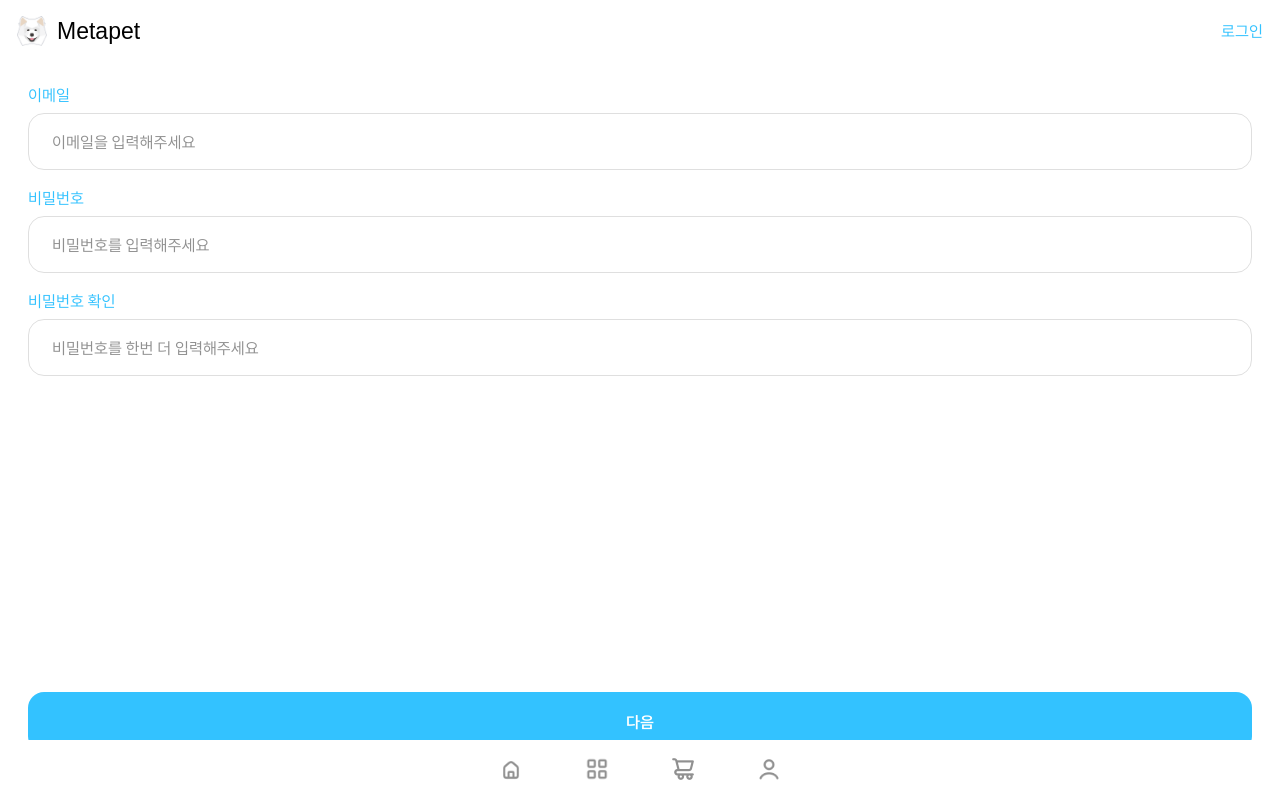
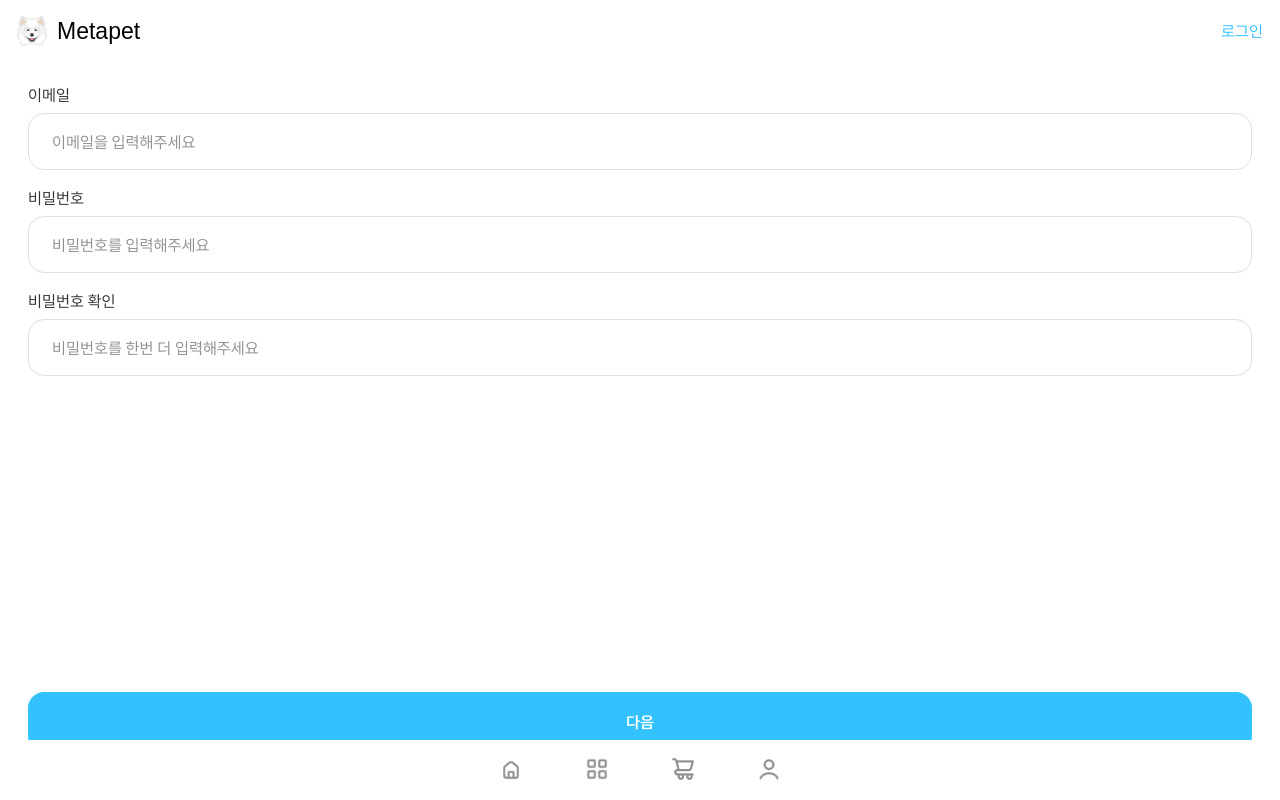
Before and after one commit to KimDongSin/metaPetShop, a React (Create React App) app: page /join in a window 1280 px wide. Shown: the top 800 px of the page. Built offline with nearby package versions, Linux system fonts and the light colour scheme; the HTML template or start-up script is replaced by a standard one.

Commit message:
FormInput 콘솔 경고창 오류해결

```diff
--- a/src/components/form/FormInput.js
+++ b/src/components/form/FormInput.js
@@ -5,7 +5,7 @@ const Wrap = styled.div`
   display: flex;
   flex-direction: column;
   align-items: center;
-  width: ${props => props.width || "100%"};
+  width: ${(props) => props.width || "100%"};
 
   input {
     width: 100%;
@@ -30,7 +30,6 @@ const Wrap = styled.div`
   label {
     width: 100%;
     p {
-      color: ${(props) => (props.isfocused ? "#33C2FF" : "#333333")};
       margin-bottom: 10px;
       font-size: 16px;
       width: 100%;
@@ -41,10 +40,12 @@ const Wrap = styled.div`
 const FormInput = ({ title, type, userInput, placeholder, width }) => {
   const [isFocused, setIsFocused] = useState(false);
 
+  const pHelper = isFocused ? "#33C2FF" : "#333333";
+
   return (
-    <Wrap isfocused={isFocused ? "true":"false"} width={width}>
+    <Wrap width={width}>
       <label htmlFor={userInput}>
-        <p>{title}</p>
+        <p style={{ color: pHelper }}> {title}</p>
       </label>
       <input
         id={userInput}
```
